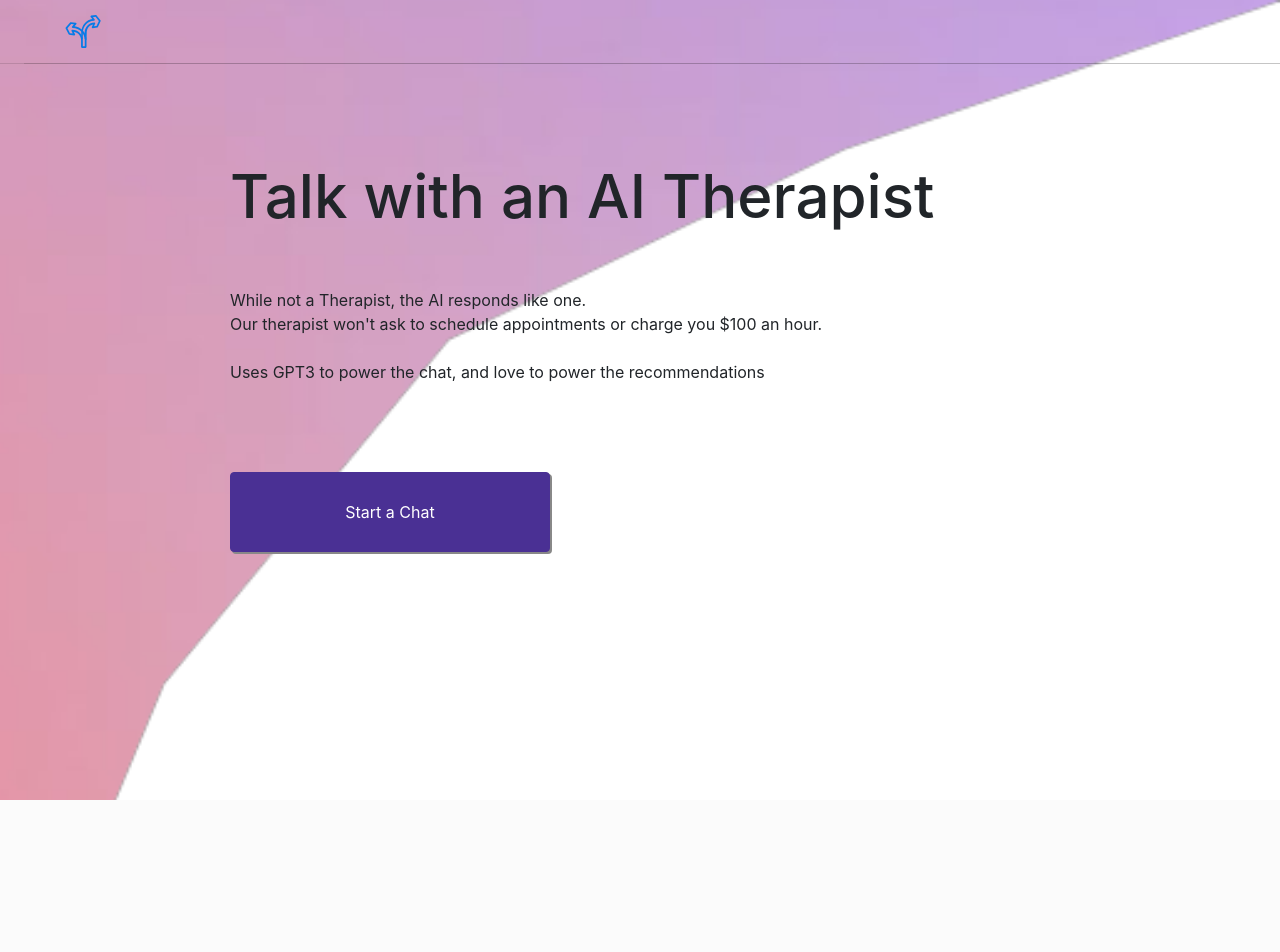
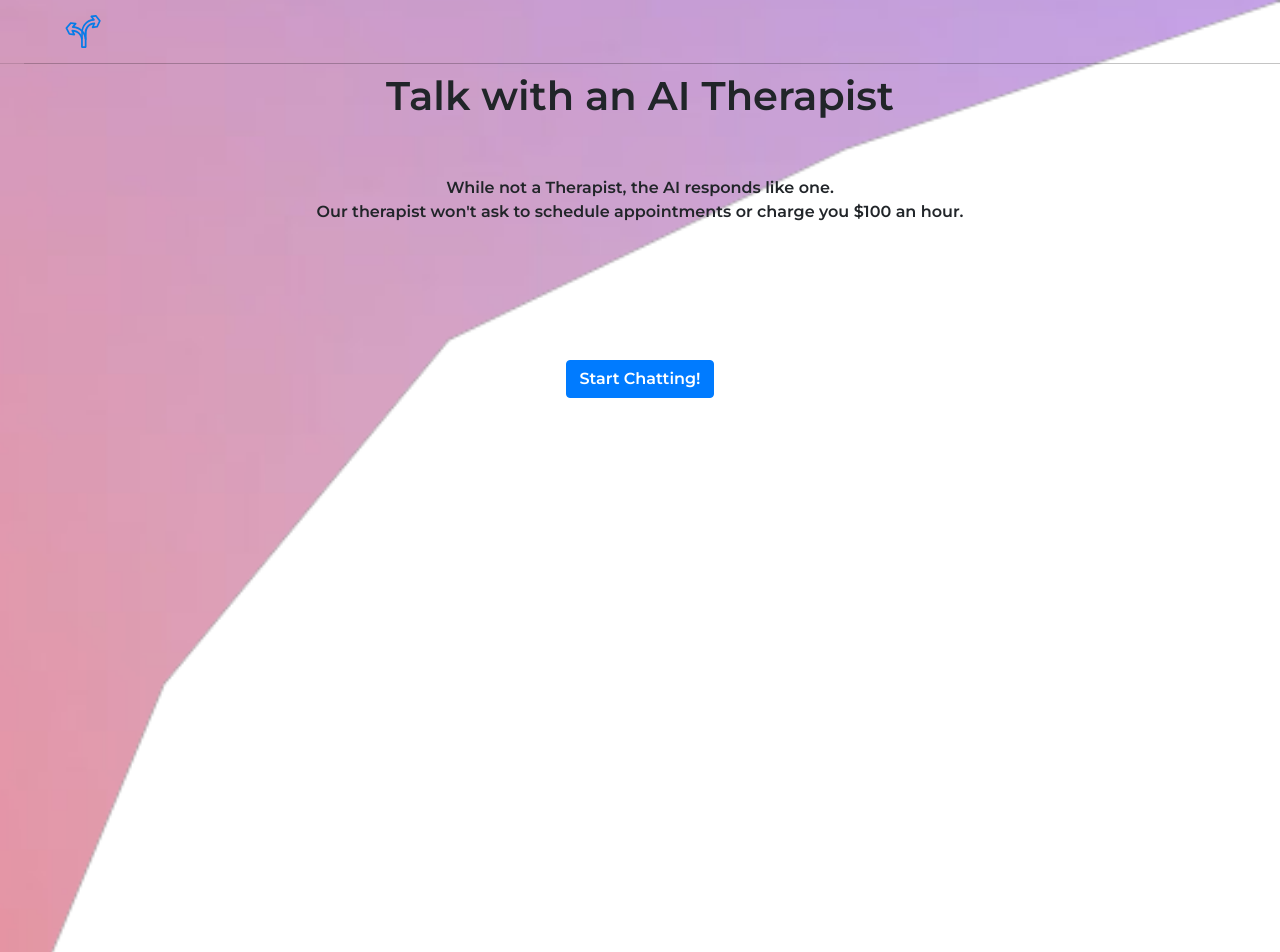
Before and after one commit to AjayKhalsa/OpenAI-Therapy-Chatbot, a Flask app: page / in a window 1280 px wide. Shown: the top 952 px of the page. Before the commit the page ends 800 px from the top, so only its background shows below. Run offline with Flask 2, Linux system fonts and the light colour scheme; some libraries are stand-ins or nearby versions.

Commit message:
Added ui

```diff
--- a/templates/chat.html
+++ b/templates/chat.html
@@ -24,7 +24,7 @@
                     </div>
                     <div class="clear"></div>
                 </section>
-              <div class="input-group" style = "position: absolute; bottom: 0px; padding: 3vh; padding-left: 12vh; text-align: center;">
+              <div  class="input-group" style = "position: absolute; bottom: 0px; padding: 3vh; text-align: center;">
                 <input id = "myMessage" type="text" class="form-control" style="font-size: .875em;"/>
                 <button id="sendbutton" class = "btn btn-primary">Send</button>
               </div>
@@ -34,9 +34,9 @@
         </div>
 
         <div class = "container" style = "display: block; text-align:center;">
-        <form action="/recommendations">
+        <!-- <form action="/recommendations">
             <input id ='go_to_recommendations' class="btn btn-primary" value="Generate Recommendations" type="submit"/>
-        </form>
+        </form> -->
       </div>
       </div>
       </div>
--- a/templates/index.html
+++ b/templates/index.html
@@ -1,6 +1,5 @@
 {% extends "layout.html" %}
 {% block content %}
-
 
 <div class = "page" style = "background-image:url(static/images/Background.png); background-size: 100%; background-repeat: no-repeat">
   <div class = "page-main">
@@ -11,21 +10,22 @@
           </a>
         </header>
       </div>
-<div style = 'height: 100vh;'>
-  <div class="container hero" style="padding: 20vh;">
-      <div class="row">
+      <div class = "container hero" style = "text-align: center;">
+<div style = 'height: 200vh;'>
+      <div class="row" padding = "20px" >
           <div class="col-12 col-lg-12">
-              <h1 style = "font-size: 60px">Talk with an AI Therapist</h1>
+             <br/>
+             <br/>
+             <br/>
+              <h1 style = "font-size: 40px">Talk with an AI Therapist</h1>
               <p><br> <br>While not a Therapist, the AI responds like one.
                 <br> Our therapist won't ask to schedule appointments or charge you $100 an hour. <br> <br>
-                Uses GPT3 to power the chat, and love to power the recommendations
                 <br> <br><br><br></p>
                 <form action="/chat">
-                  <input id ='call_recommendations' class="btn btn-primary" value="Start a Chat" type="submit"/>
+                  <button class = "btn btn-primary">Start Chatting!</button>
                 </form>
           </div>
       </div>
-  </div>
 </div>
-
+</div>
 {% endblock content %}
--- a/templates/layout.html
+++ b/templates/layout.html
@@ -1,16 +1,18 @@
 <!DOCTYPE html>
 <html>
 <head>
-
-
+    <meta charset="utf-8">
+    <meta http-equiv="X-UA-Compatible" content="IE=edge">
+    <meta name="viewport" content="width=device-width, initial-scale=1">
   <script src="//code.jquery.com/jquery-3.3.1.min.js"></script>
   <script type="text/javascript" src="//cdnjs.cloudflare.com/ajax/libs/socket.io/1.3.6/socket.io.min.js"></script>
   <script src="static/js/application.js"></script>
-
+  <link rel="preconnect" href="https://fonts.gstatic.com">
+  <link href="https://fonts.googleapis.com/css2?family=Montserrat:wght@600&display=swap" rel="stylesheet">
   <link rel="stylesheet" href="https://stackpath.bootstrapcdn.com/bootstrap/4.3.1/css/bootstrap.min.css" integrity="sha384-ggOyR0iXCbMQv3Xipma34MD+dH/1fQ784/j6cY/iJTQUOhcWr7x9JvoRxT2MZw1T" crossorigin="anonymous">
   <link rel = "stylesheet" type = "text/css" href = "/static/css/styles.css"/>
 </head>
-<body>
+<body style = "font-family: montserrat;">
 
 {% block content %} {% endblock %}
 
```
